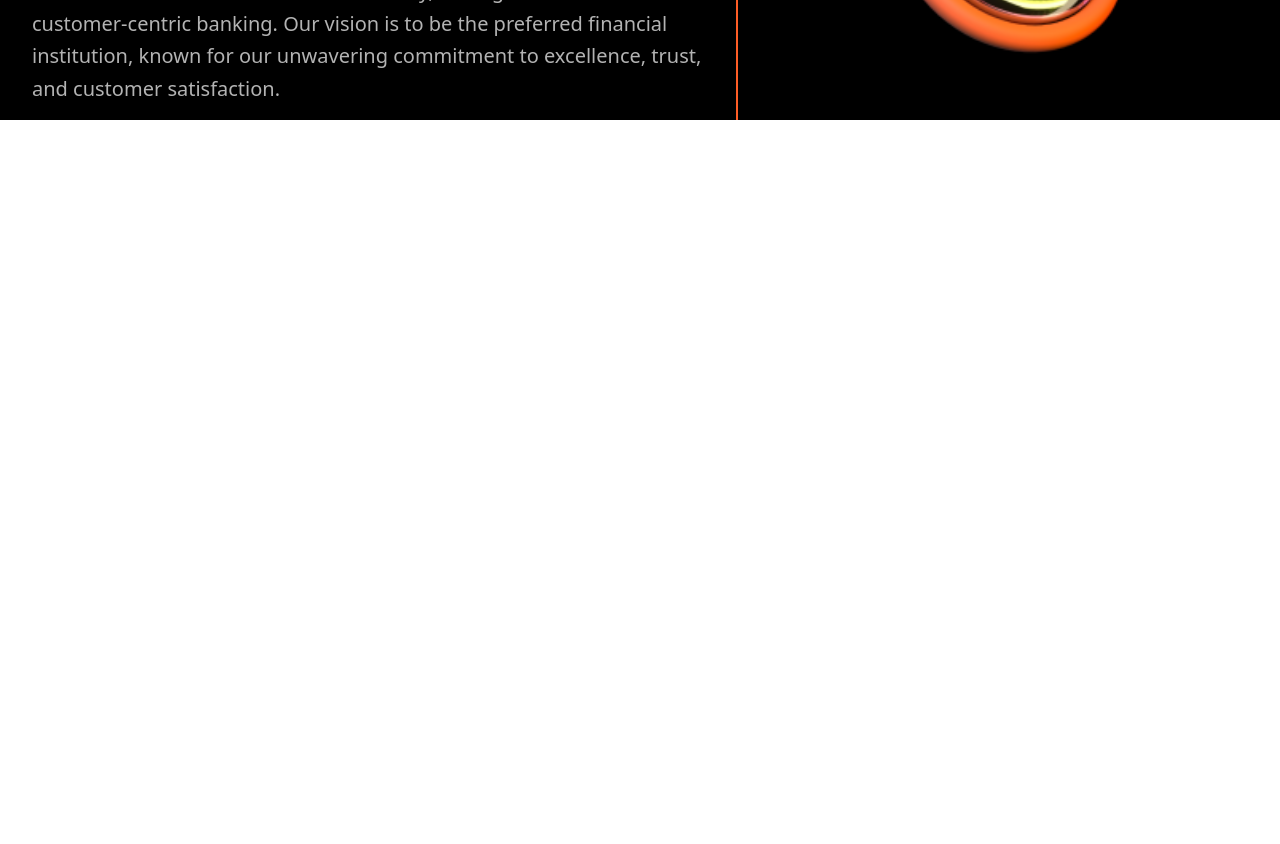
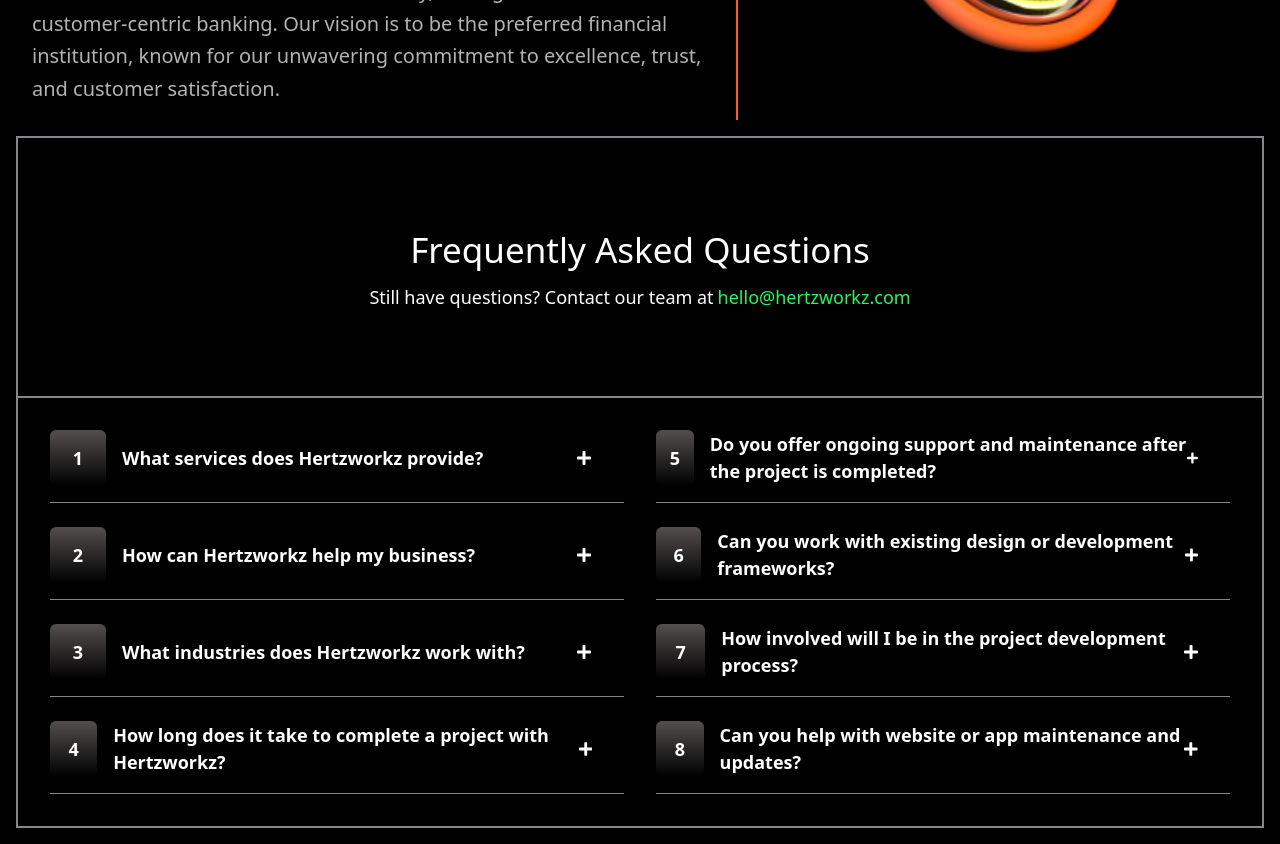
Before and after one commit to DeepanSenthilkumar005/Hertzwork-Home, a React (Vite) app: page / in a window 1280 px wide. Shown: the part 5640-6484 px from the top of the page. Before the commit the page ends 5760 px from the top, so only its background shows below. Built offline with nearby package versions, Linux system fonts and the light colour scheme.

Commit message:
feat:FAQ Page Added

```diff
--- a/src/App.jsx
+++ b/src/App.jsx
@@ -6,6 +6,7 @@
 import WhatWeDo from "./components/WhatWeDo";
 import Features from "./components/Features";
 import Mission from "./components/Mission";
+import FaqPage from "./components/FaqPage";
 
 // import { BrowserRouter, Route, Routes } from "react-router-dom";
 
@@ -27,6 +28,7 @@
       <WhatWeDo />
       <Features/>
       <Mission/>
+      <FaqPage />
 
     </div>
   )
--- /dev/null
+++ b/src/components/FaqPage.jsx
@@ -0,0 +1,132 @@
+import React, { useState } from "react";
+import { FaPlus } from "react-icons/fa";
+
+function FaqPage() {
+  const Questions = [
+    {
+      question: "What services does Hertzworkz provide?",
+      answer:
+        "Hertzworkz offers a wide range of services, including web development, mobile app design, AI/ML solutions, UI/UX design, and custom software development to meet the unique needs of your business.",
+    },
+    {
+      question: "How can Hertzworkz help my business?",
+      answer:
+        "Hertzworkz collaborates closely with your team to understand your challenges and deliver innovative solutions that drive efficiency, growth, and success.",
+    },
+    {
+      question: "What industries does Hertzworkz work with?",
+      answer:
+        "We work with industries including technology, healthcare, finance, retail, education, and more, tailoring solutions to specific business needs.",
+    },
+    {
+      question: "How long does it take to complete a project with Hertzworkz?",
+      answer:
+        "Project timelines depend on the complexity and requirements. However, we provide clear timelines and updates to ensure transparency.",
+    },
+    {
+      question:
+        "Do you offer ongoing support and maintenance after the project is completed?",
+      answer:
+        "Yes, we offer post-project support, maintenance, and updates to ensure your solution remains effective and up-to-date.",
+    },
+    {
+      question: "Can you work with existing design or development frameworks?",
+      answer:
+        "Absolutely! We can adapt to and work with your existing frameworks to ensure seamless integration.",
+    },
+    {
+      question: "How involved will I be in the project development process?",
+      answer:
+        "We value collaboration and keep you involved throughout the process, from planning to delivery, ensuring your vision is realized.",
+    },
+    {
+      question: "Can you help with website or app maintenance and updates?",
+      answer:
+        "Yes, we provide comprehensive maintenance and update services to ensure your platform operates smoothly.",
+    },
+  ];
+
+  const [visibleAnswers, setVisibleAnswers] = useState(
+    Array(Questions.length).fill(false)
+  );
+
+  // Toggle visibility of the answer for a given question
+  const toggleAnswer = (index) => {
+    setVisibleAnswers((prev) =>
+      prev.map((visible, i) => (i === index ? !visible : visible))
+    );
+  };
+
+  // FAQ Item Component
+  const FaqItem = ({ question, answer, index, isVisible, onClick }) => (
+    <div
+      className="faq-item border-b border-[#86868B] pb-4 cursor-pointer hover:bg-[#333333]"
+      onClick={onClick}
+    >
+      <span className="flex items-center">
+        <div className="bg-[linear-gradient(180deg,#544E4E,#24242400)]  w-14 h-14 rounded-md flex justify-center items-center text-white font-bold text-lg mr-4">
+          {index + 1}
+        </div>
+        <h3
+          className={`text-[18px] font-bold ${
+            isVisible ? "text-[#22F95B]" : "text-white"
+          }`}
+        >
+          {question}
+        </h3>
+        <FaPlus className="ms-auto text-white me-8 hover:scale-110 transition-all duration-200 ease-in-out" />
+      </span>
+      {isVisible && (
+        <p className="text-[16px] text-[#B3B3B3] mt-2">{answer}</p>
+      )}
+    </div>
+  );
+
+  return (
+    <section className="FAQ_Page p-4 bg-black w-screen max-w-full overflow-x-hidden">
+      <div className="Content border-2 border-[#86868B]">
+        {/* Header */}
+        <div className="Heading h-[260px] flex flex-col justify-center items-center border-[#86868B] border-b-2 text-white">
+          <h1 className="text-[35px] mb-2">Frequently Asked Questions</h1>
+          <p className="text-[18px]">
+            Still have questions? Contact our team at
+            <span className="text-[#22F95B] ml-1">hello@hertzworkz.com</span>
+          </p>
+        </div>
+
+        {/* FAQ Section */}
+        <div className="BottomContent grid grid-cols-1 md:grid-cols-2 gap-8 p-8">
+          {/* Left Column */}
+          <div className="space-y-6">
+            {Questions.slice(0, 4).map((item, index) => (
+              <FaqItem
+                key={index}
+                question={item.question}
+                answer={item.answer}
+                index={index}
+                isVisible={visibleAnswers[index]}
+                onClick={() => toggleAnswer(index)}
+              />
+            ))}
+          </div>
+
+          {/* Right Column */}
+          <div className="space-y-6">
+            {Questions.slice(4).map((item, index) => (
+              <FaqItem
+                key={index + 4}
+                question={item.question}
+                answer={item.answer}
+                index={index + 4}
+                isVisible={visibleAnswers[index + 4]}
+                onClick={() => toggleAnswer(index + 4)}
+              />
+            ))}
+          </div>
+        </div>
+      </div>
+    </section>
+  );
+}
+
+export default FaqPage;
--- a/tailwind.config.js
+++ b/tailwind.config.js
@@ -5,6 +5,9 @@
   ],
   theme: {
     extend: {
+      backgroundImage: {
+        'custom-gradient': 'linear-gradient(180deg, #544E4E 0%, #24242400 100%)',
+      },
       textShadow: {
         glow: '0 0 5px #ff8c00, 0 0 10px #ff8c00, 0 0 20px #ff8c00, 0 0 30px #ff4500, 0 0 40px #ff4500, 0 0 50px #ff4500',
       },
```
